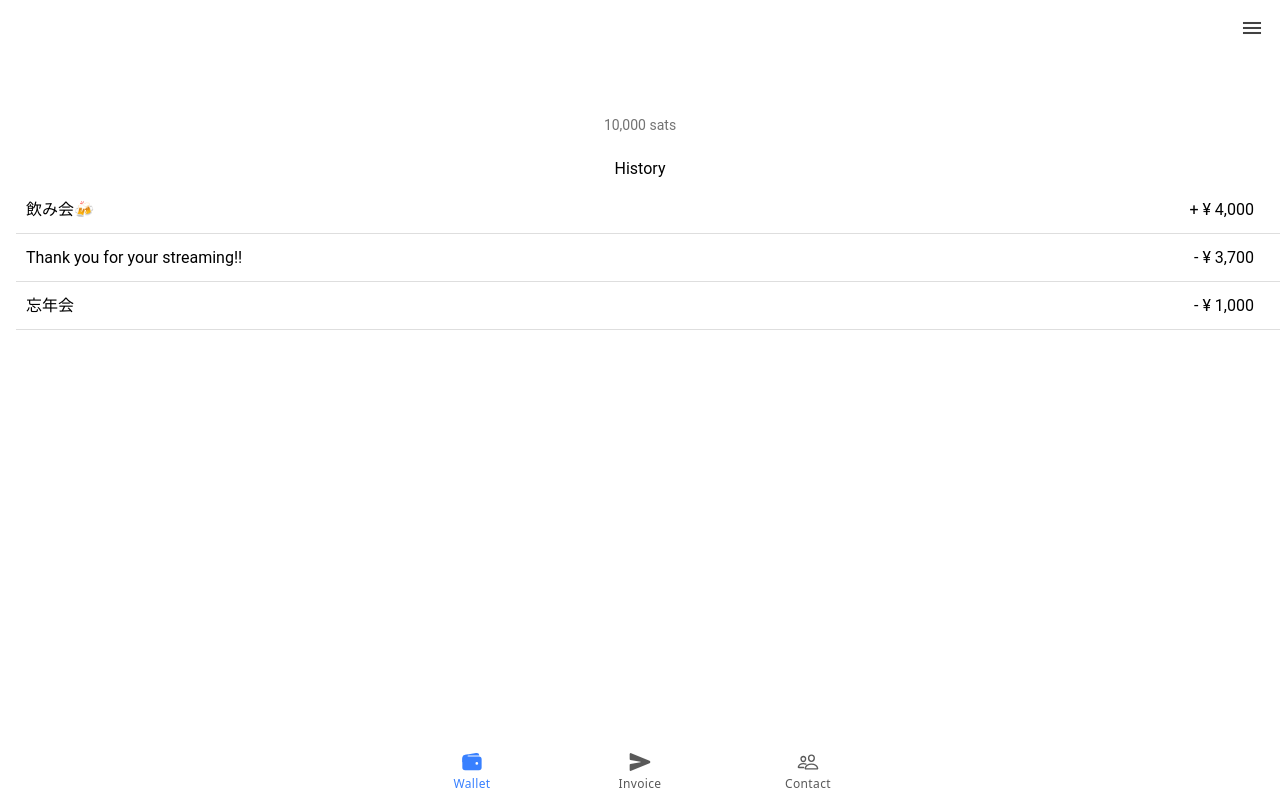
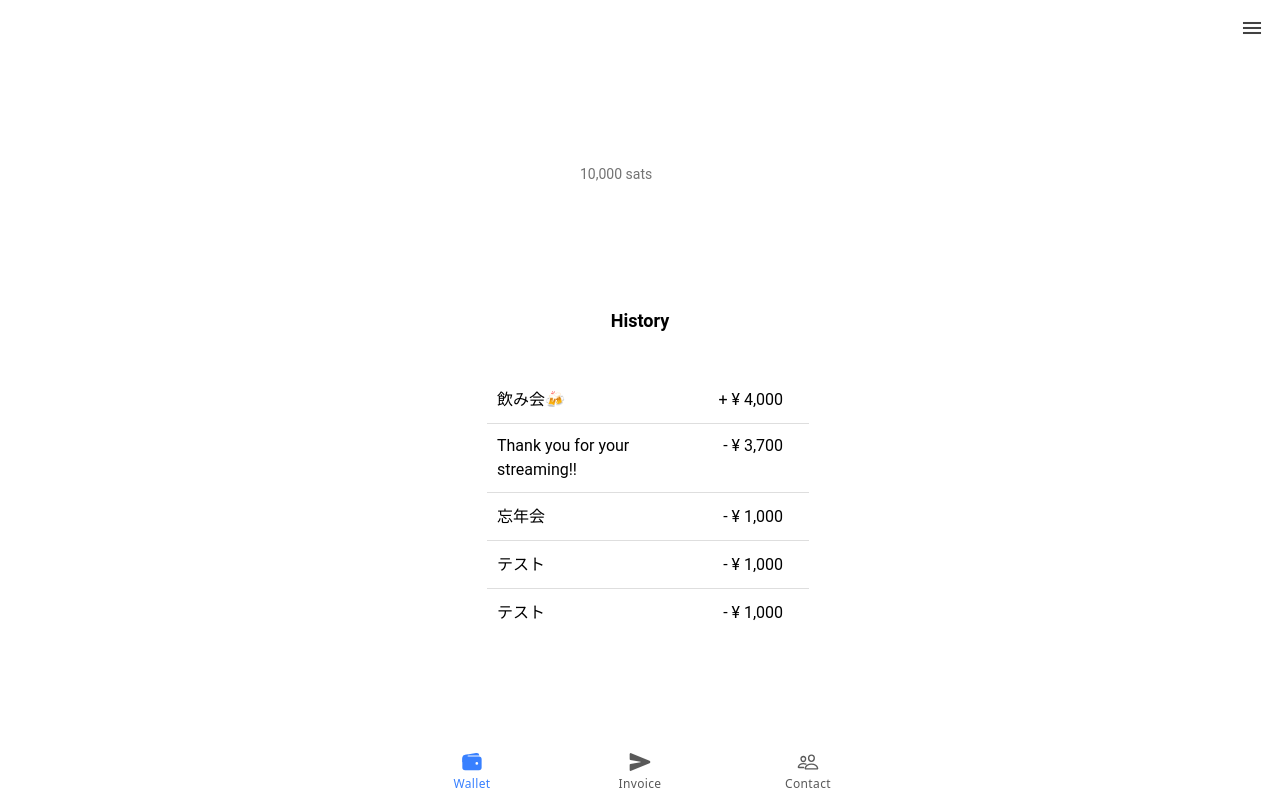
Before and after one commit to motxx/warikan-sats, a React (Vite) app: page /wallet in a window 1280 px wide. Built offline with nearby package versions, Linux system fonts and the light colour scheme.

Commit message:
feat(ui): fix wallet list style

```diff
--- /dev/null
+++ b/src/components/templates/WalletBalance.tsx
@@ -0,0 +1,27 @@
+import React from "react";
+import { IonCard, IonCardContent } from "@ionic/react";
+import { Amount } from "../atoms/Amount";
+import { fromSats } from "../../services/currency";
+
+type Props = {
+  balance: number; // sats
+  lang: "ja" | "en";
+};
+
+export const WalletBalance: React.FC<Props> = ({ balance, lang }) => {
+  return (
+    <IonCard>
+      <IonCardContent>
+        <div className="text-3xl text-white font-extrabold">
+          <Amount
+            currencyUnit={lang === "ja" ? "jpy" : "usd"}
+            amount={fromSats(balance, lang === "ja" ? "jpy" : "usd")}
+          />
+        </div>
+        <div>
+          <Amount currencyUnit="sats" amount={balance} />
+        </div>
+      </IonCardContent>
+    </IonCard>
+  );
+};
--- a/src/components/templates/WalletOverview/InvoicesList.tsx
+++ b/src/components/templates/WalletOverview/InvoicesList.tsx
@@ -10,15 +10,15 @@ type Props = {
 
 export type OnInvoiceGenerated = (invoices: Invoice[]) => void;
 
-export const WalletInvoicesList: React.FC<Props> = ({
+export const InvoicesList: React.FC<Props> = ({
   invoices,
   lang,
   onInvoiceGenerated,
 }) => {
   return (
-    <div>
-      <h2>History</h2>
-      <IonList>
+    <div className="grid grid-cols-1 place-items-center gap-y-[0%]">
+      <h2 className="h-full font-semibold text-lg">History</h2>
+      <IonList className="h-[80%] overflow-y-scroll">
         {invoices.map((invoice, idx) => (
           <IonItem key={idx}>
             <IonGrid>
--- a/src/components/templates/WalletOverview/WalletBalance.tsx
+++ /dev/null
@@ -1,29 +0,0 @@
-import React from "react";
-import { IonCard, IonCardContent } from "@ionic/react";
-import { Amount } from "../../atoms/Amount";
-import { fromSats } from "../../../services/currency";
-
-type Props = {
-  balance: number; // sats
-  lang: "ja" | "en";
-};
-
-export const WalletBalance: React.FC<Props> = ({ balance, lang }) => {
-  return (
-    <>
-      <IonCard>
-        <IonCardContent>
-          <div className="text-3xl text-white font-extrabold">
-            <Amount
-              currencyUnit={lang === "ja" ? "jpy" : "usd"}
-              amount={fromSats(balance, lang === "ja" ? "jpy" : "usd")}
-            />
-          </div>
-          <div>
-            <Amount currencyUnit="sats" amount={balance} />
-          </div>
-        </IonCardContent>
-      </IonCard>
-    </>
-  );
-};
--- a/src/components/templates/WalletOverviewTemplate.tsx
+++ b/src/components/templates/WalletOverviewTemplate.tsx
@@ -1,8 +1,8 @@
 import React from "react";
 import { IonContent } from "@ionic/react";
 import { Invoice } from "./WalletOverview/InvoicesList/ListItem";
-import { WalletBalance } from "./WalletOverview/WalletBalance";
-import { WalletInvoicesList } from "./WalletOverview/InvoicesList";
+import { WalletBalance } from "./WalletBalance";
+import { InvoicesList } from "./WalletOverview/InvoicesList";
 
 type Props = {
   invoices: Invoice[];
@@ -18,15 +18,17 @@ export const WalletOverviewTemplate: React.FC<Props> = ({
   lang,
 }) => {
   return (
-    <>
-      <IonContent className="ion-text-center">
+    <IonContent>
+      <div className="grid grid-cols-1 place-items-center h-[95%] overflow-y-clip">
+        <div className="grid grid-cols-1 place-items-center h-full w-[50%] min-w-[375px]">
           <WalletBalance balance={balance} lang={lang} />
-        <WalletInvoicesList
+          <InvoicesList
             invoices={invoices}
             onInvoiceGenerated={setInvoices}
             lang={lang}
           />
+        </div>
+      </div>
     </IonContent>
-    </>
   );
 };
--- a/src/pages/WalletOverviewPage.tsx
+++ b/src/pages/WalletOverviewPage.tsx
@@ -11,6 +11,9 @@ const mockInvoices: Invoice[] = [
   { type: "received", note: "飲み会🍻", amount: 4000 },
   { type: "sent", note: "Thank you for your streaming!!", amount: 3700 },
   { type: "sent", note: "忘年会", amount: 1000 },
+  { type: "sent", note: "テスト", amount: 1000 },
+  { type: "sent", note: "テスト", amount: 1000 },
+  { type: "sent", note: "テスト", amount: 1000 },
 ];
 
 export const WalletOverviewPage: React.FC = () => {
```
Lines whose indentation alone changed are shown as unchanged.
